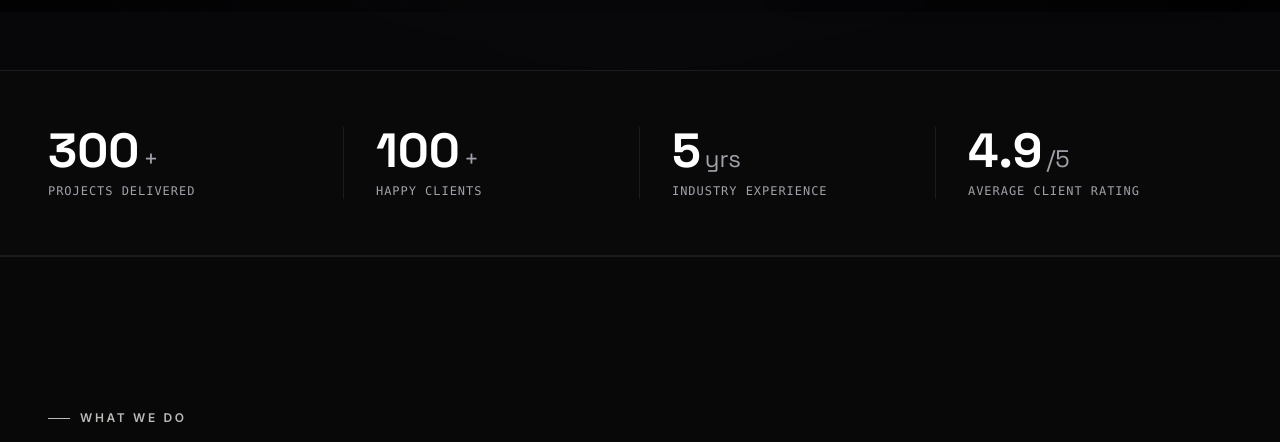
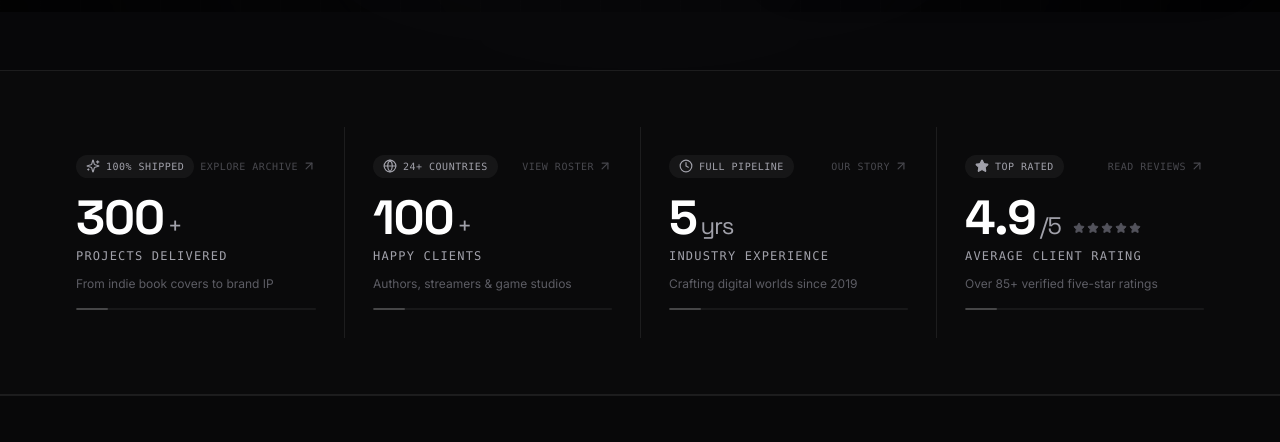
Before and after one commit to hannan-bhatti/coreartworks, a React (Vite) app: page / in a window 1280 px wide. Shown: the part 788-1230 px from the top of the page. Built offline with nearby package versions, Linux system fonts and the light colour scheme; a web font is replaced by a local one.

Commit message:
feat: add cursor spotlight glow, interactive hover states, expanding accent lines, and animated star ratings to StatsSection

```diff
--- a/src/components/StatsSection.tsx
+++ b/src/components/StatsSection.tsx
@@ -1,52 +1,242 @@
-import React from 'react';
+import React, { useState, useRef } from 'react';
+import { useNavigate } from 'react-router-dom';
 import { AnimatedCounter } from './AnimatedCounter';
+import { ArrowUpRight, Star, Sparkles, Globe, Clock } from 'lucide-react';
+
+interface StatItem {
+  id: string;
+  value: string;
+  numericVal: number;
+  suffix: string;
+  label: string;
+  caption: string;
+  badge: string;
+  icon: React.ReactNode;
+  actionText: string;
+  action: () => void;
+}
 
 export const StatsSection: React.FC = () => {
+  const navigate = useNavigate();
+  const [hoveredIndex, setHoveredIndex] = useState<number | null>(null);
+  const containerRef = useRef<HTMLDivElement>(null);
+  const [mousePos, setMousePos] = useState({ x: 0, y: 0 });
+  const [isMouseInside, setIsMouseInside] = useState(false);
+
+  const handleMouseMove = (e: React.MouseEvent<HTMLDivElement>) => {
+    if (!containerRef.current) return;
+    const rect = containerRef.current.getBoundingClientRect();
+    setMousePos({
+      x: e.clientX - rect.left,
+      y: e.clientY - rect.top,
+    });
+  };
+
+  const handleScrollTo = (targetId: string) => {
+    const el = document.getElementById(targetId);
+    if (el) {
+      el.scrollIntoView({ behavior: 'smooth' });
+    }
+  };
+
+  const stats: StatItem[] = [
+    {
+      id: 'projects',
+      value: '300',
+      numericVal: 300,
+      suffix: '+',
+      label: 'Projects Delivered',
+      caption: 'From indie book covers to brand IP',
+      badge: '100% Shipped',
+      icon: <Sparkles className="w-3.5 h-3.5" />,
+      actionText: 'Explore Archive',
+      action: () => handleScrollTo('portfolio'),
+    },
+    {
+      id: 'clients',
+      value: '100',
+      numericVal: 100,
+      suffix: '+',
+      label: 'Happy Clients',
+      caption: 'Authors, streamers & game studios',
+      badge: '24+ Countries',
+      icon: <Globe className="w-3.5 h-3.5" />,
+      actionText: 'View Roster',
+      action: () => handleScrollTo('testimonials'),
+    },
+    {
+      id: 'experience',
+      value: '5',
+      numericVal: 5,
+      suffix: 'yrs',
+      label: 'Industry Experience',
+      caption: 'Crafting digital worlds since 2019',
+      badge: 'Full Pipeline',
+      icon: <Clock className="w-3.5 h-3.5" />,
+      actionText: 'Our Story',
+      action: () => navigate('/about'),
+    },
+    {
+      id: 'rating',
+      value: '4.9',
+      numericVal: 4.9,
+      suffix: '/5',
+      label: 'Average Client Rating',
+      caption: 'Over 85+ verified five-star ratings',
+      badge: 'Top Rated',
+      icon: <Star className="w-3.5 h-3.5 fill-current" />,
+      actionText: 'Read Reviews',
+      action: () => handleScrollTo('testimonials'),
+    },
+  ];
+
   return (
-    <section className="border-y border-white/[0.08] py-14 bg-[#0a0a0b]/80 relative z-10">
-      <div className="max-w-7xl mx-auto px-6 sm:px-8 lg:px-12">
-        <div className="grid grid-cols-2 md:grid-cols-4 gap-8 md:gap-0">
+    <section
+      ref={containerRef}
+      onMouseMove={handleMouseMove}
+      onMouseEnter={() => setIsMouseInside(true)}
+      onMouseLeave={() => {
+        setIsMouseInside(false);
+        setHoveredIndex(null);
+      }}
+      className="border-y border-white/[0.08] py-10 sm:py-14 bg-[#0a0a0b] relative z-10 overflow-hidden transition-colors duration-500"
+    >
+      {/* Interactive Cursor Spotlight Glow */}
+      <div
+        className="pointer-events-none absolute inset-0 transition-opacity duration-500 ease-out"
+        style={{
+          opacity: isMouseInside ? 1 : 0,
+          background: `radial-gradient(550px circle at ${mousePos.x}px ${mousePos.y}px, rgba(255, 255, 255, 0.05), transparent 75%)`,
+        }}
+      />
 
-          <div className="space-y-2 md:border-r border-white/[0.08] md:pr-8">
-            <div className="text-3xl sm:text-4xl lg:text-5xl font-display font-bold text-white flex items-baseline gap-1">
-              <AnimatedCounter value="300" duration={2000} />
-              <span className="text-xl sm:text-2xl text-zinc-400 font-normal">+</span>
+      <div className="max-w-7xl mx-auto px-6 sm:px-8 lg:px-12 relative z-10">
+        <div className="grid grid-cols-1 sm:grid-cols-2 lg:grid-cols-4 gap-4 sm:gap-6 lg:gap-0 lg:divide-x lg:divide-white/[0.08]">
+          {stats.map((stat, index) => {
+            const isHovered = hoveredIndex === index;
+
+            return (
+              <div
+                key={stat.id}
+                onClick={stat.action}
+                onMouseEnter={() => setHoveredIndex(index)}
+                className={`group cursor-pointer relative p-6 sm:p-7 rounded-2xl lg:rounded-none transition-all duration-300 select-none ${
+                  isHovered
+                    ? 'bg-white/[0.03] lg:bg-white/[0.02] shadow-[0_10px_35px_-10px_rgba(0,0,0,0.7)] -translate-y-1'
+                    : 'hover:bg-white/[0.015]'
+                }`}
+              >
+                {/* Top Row: Mini interactive badge + Action jump arrow */}
+                <div className="flex items-center justify-between pb-3">
+                  <div
+                    className={`inline-flex items-center gap-1.5 px-2.5 py-1 rounded-full text-[10px] font-mono uppercase tracking-wider transition-all duration-300 ${
+                      isHovered
+                        ? 'bg-white text-black font-semibold shadow-sm'
+                        : 'bg-white/[0.05] text-zinc-400 group-hover:text-zinc-200'
+                    }`}
+                  >
+                    {stat.icon}
+                    <span>{stat.badge}</span>
                   </div>
-            <p className="text-xs font-mono uppercase tracking-[0.08em] text-zinc-400">
-              Projects Delivered
+
+                  <div
+                    className={`flex items-center gap-1 text-[11px] font-medium tracking-wide transition-all duration-300 ${
+                      isHovered
+                        ? 'text-white opacity-100 translate-x-0'
+                        : 'text-zinc-500 opacity-60 group-hover:opacity-100 group-hover:text-zinc-300'
+                    }`}
+                  >
+                    <span className="hidden xl:inline text-[10px] uppercase font-mono tracking-wider">
+                      {stat.actionText}
+                    </span>
+                    <ArrowUpRight
+                      className={`w-3.5 h-3.5 transition-transform duration-300 ${
+                        isHovered ? 'translate-x-0.5 -translate-y-0.5 text-white' : ''
+                      }`}
+                    />
+                  </div>
+                </div>
+
+                {/* Main Stat Number */}
+                <div className="space-y-1.5 pt-1">
+                  <div className="text-4xl sm:text-5xl lg:text-5xl font-display font-bold text-white flex items-baseline gap-1 tracking-tight">
+                    <span
+                      className={`transition-all duration-300 ${
+                        isHovered
+                          ? 'drop-shadow-[0_0_20px_rgba(255,255,255,0.45)]'
+                          : ''
+                      }`}
+                    >
+                      {stat.id === 'rating' ? (
+                        <span>4.9</span>
+                      ) : (
+                        <AnimatedCounter value={stat.value} duration={1800} />
+                      )}
+                    </span>
+                    <span
+                      className={`text-xl sm:text-2xl font-normal transition-colors duration-300 ${
+                        isHovered ? 'text-white font-medium' : 'text-zinc-400'
+                      }`}
+                    >
+                      {stat.suffix}
+                    </span>
+
+                    {/* Glowing Stars for Rating on Hover */}
+                    {stat.id === 'rating' && (
+                      <div className="flex items-center gap-0.5 ml-2">
+                        {[...Array(5)].map((_, i) => (
+                          <Star
+                            key={i}
+                            className={`w-3 h-3 transition-all duration-300 ${
+                              isHovered
+                                ? 'text-white fill-white scale-110 drop-shadow-[0_0_8px_rgba(255,255,255,0.8)]'
+                                : 'text-zinc-600 fill-zinc-600'
+                            }`}
+                            style={{ transitionDelay: `${i * 40}ms` }}
+                          />
+                        ))}
+                      </div>
+                    )}
+                  </div>
+
+                  {/* Primary Label */}
+                  <p
+                    className={`text-xs font-mono uppercase tracking-[0.1em] transition-colors duration-300 ${
+                      isHovered ? 'text-white font-semibold' : 'text-zinc-400'
+                    }`}
+                  >
+                    {stat.label}
                   </p>
                 </div>
 
-          <div className="space-y-2 md:border-r border-white/[0.08] md:px-8">
-            <div className="text-3xl sm:text-4xl lg:text-5xl font-display font-bold text-white flex items-baseline gap-1">
-              <AnimatedCounter value="100" duration={2000} />
-              <span className="text-xl sm:text-2xl text-zinc-400 font-normal">+</span>
-            </div>
-            <p className="text-xs font-mono uppercase tracking-[0.08em] text-zinc-400">
-              Happy Clients
+                {/* Interactive Subtitle / Micro-detail that expands on hover */}
+                <div className="pt-3 overflow-hidden">
+                  <p
+                    className={`text-xs transition-all duration-300 ${
+                      isHovered
+                        ? 'text-zinc-300 translate-y-0 opacity-100'
+                        : 'text-zinc-500 opacity-80'
+                    }`}
+                  >
+                    {stat.caption}
                   </p>
                 </div>
 
-          <div className="space-y-2 md:border-r border-white/[0.08] md:px-8">
-            <div className="text-3xl sm:text-4xl lg:text-5xl font-display font-bold text-white flex items-baseline gap-1">
-              <AnimatedCounter value="5" duration={2000} />
-              <span className="text-xl sm:text-2xl text-zinc-400 font-normal">yrs</span>
+                {/* Animated Accent Line that expands on card hover */}
+                <div className="pt-4">
+                  <div className="h-[2px] w-full bg-white/[0.06] rounded-full overflow-hidden">
+                    <div
+                      className={`h-full rounded-full transition-all duration-500 ease-out ${
+                        isHovered
+                          ? 'w-full bg-gradient-to-r from-zinc-300 via-white to-zinc-400 shadow-[0_0_8px_rgba(255,255,255,0.6)]'
+                          : 'w-8 bg-white/20'
+                      }`}
+                    />
                   </div>
-            <p className="text-xs font-mono uppercase tracking-[0.08em] text-zinc-400">
-              Industry Experience
-            </p>
                 </div>
-
-          <div className="space-y-2 md:pl-8">
-            <div className="text-3xl sm:text-4xl lg:text-5xl font-display font-bold text-white flex items-baseline gap-1">
-              <span>4.9</span>
-              <span className="text-xl sm:text-2xl text-zinc-400 font-normal">/5</span>
               </div>
-            <p className="text-xs font-mono uppercase tracking-[0.08em] text-zinc-400">
-              Average Client Rating
-            </p>
-          </div>
-
+            );
+          })}
         </div>
       </div>
     </section>
```
Lines whose indentation alone changed are shown as unchanged.
